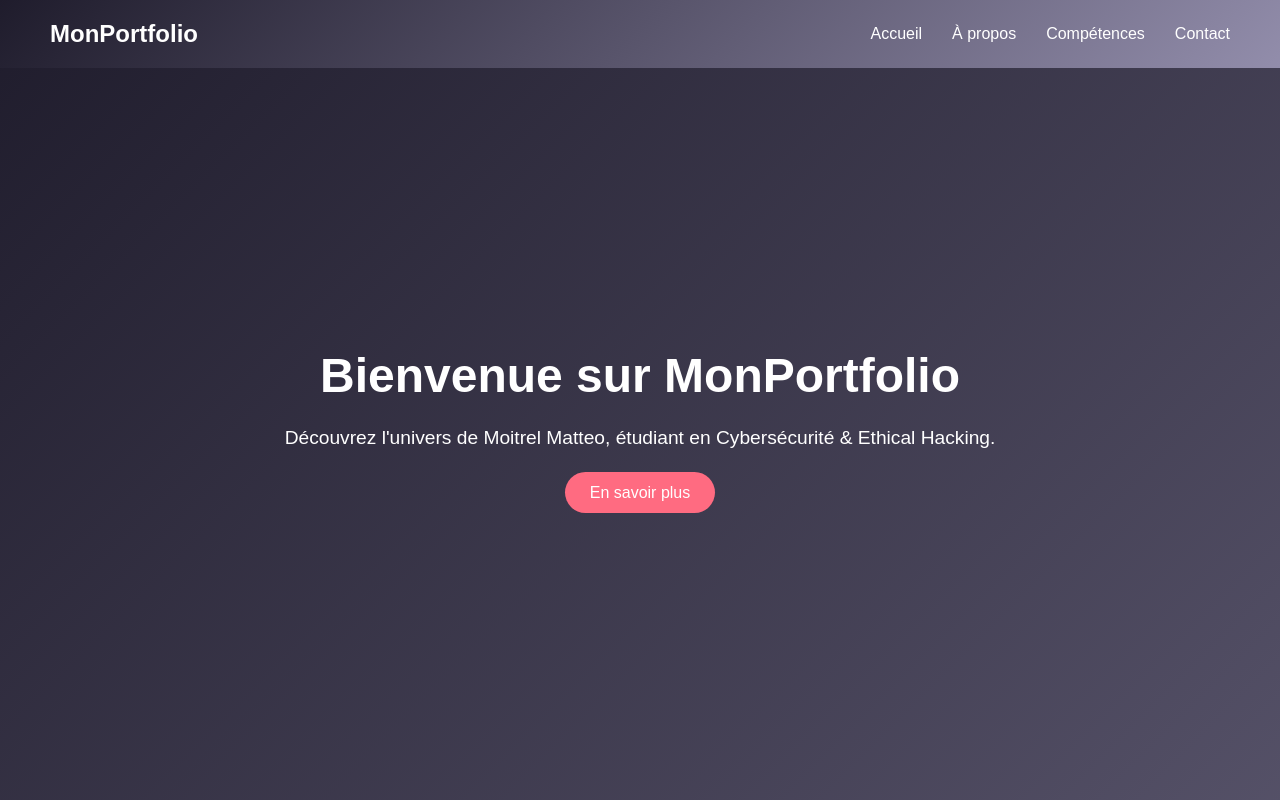
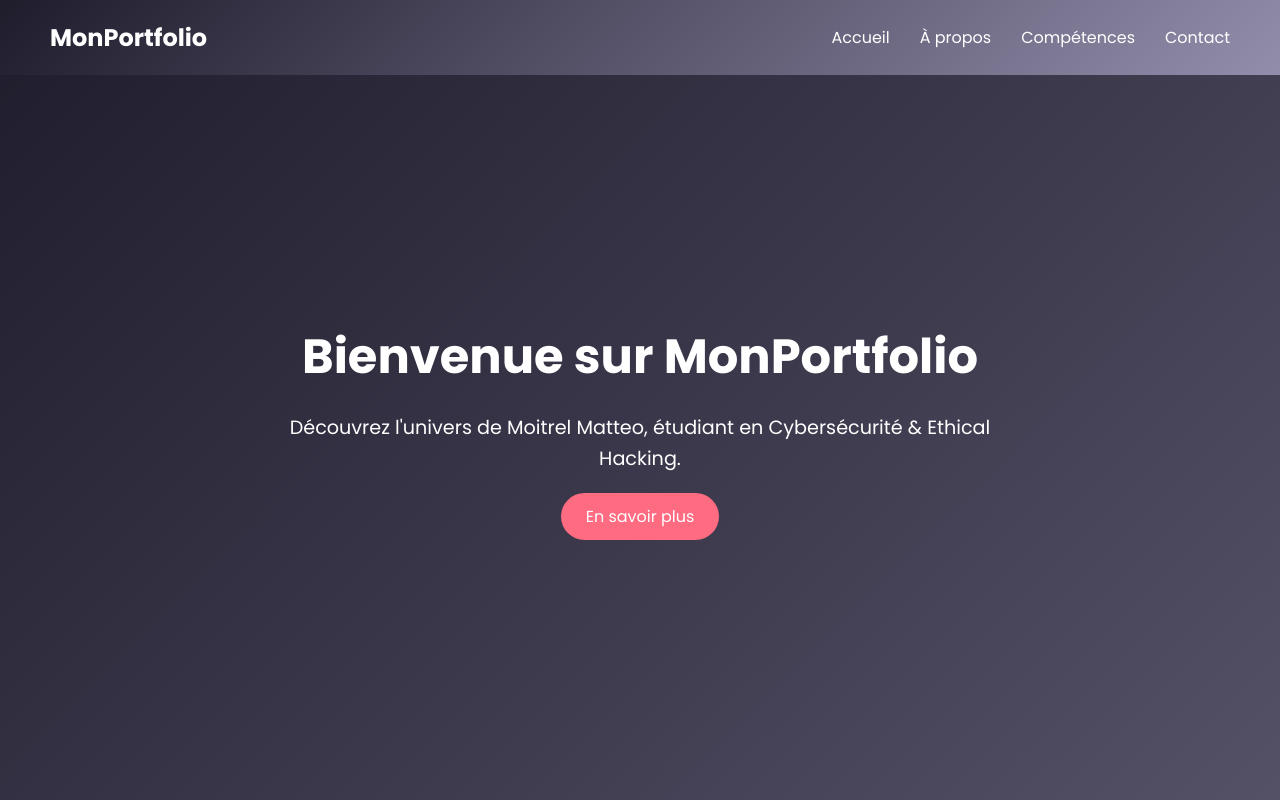
Before and after one commit to matteoefrei/matteo-moitrel.io, a plain HTML site: page index.html in a window 1280 px wide. Shown: the top 800 px of the page. Drawn offline with Linux system fonts and the light colour scheme.

Commit message:
Update index.html

```diff
--- a/index.html
+++ b/index.html
@@ -5,7 +5,7 @@
   <meta name="viewport" content="width=device-width, initial-scale=1.0">
   <title>Portfolio Informatique - Moitrel Matteo</title>
   <!-- Import Google Fonts -->
-  <!--<link href="https://fonts.googleapis.com/css?family=Poppins:400,500,700&display=swap" rel="stylesheet">-->
+  <link href="https://fonts.googleapis.com/css?family=Poppins:400,500,700&display=swap" rel="stylesheet">
   <link rel="stylesheet" href="styles.css">
 </head>
 <body>
```
